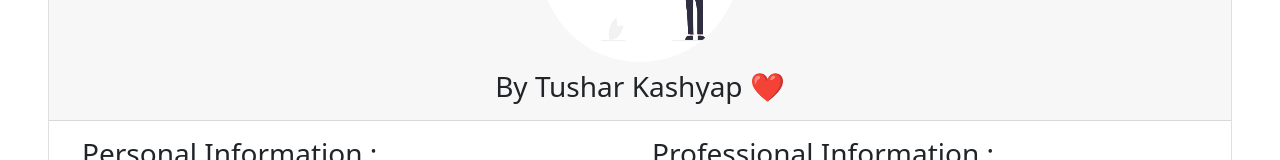
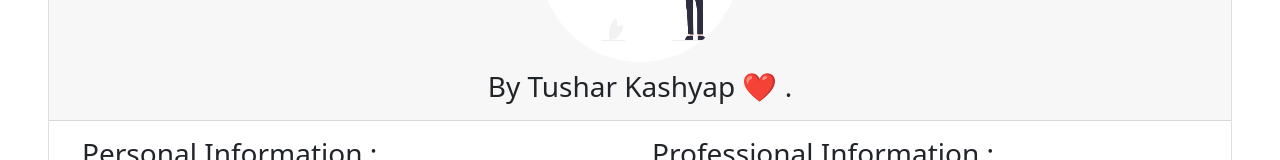
Before and after one commit to tusharkashyap2768/Resume-Builder, a plain HTML site: page index.html in a window 1280 px wide. Shown: the part 227-387 px from the top of the page. Drawn offline with nearby package versions, Linux system fonts and the light colour scheme.

Commit message:
Update index.html

```diff
--- a/index.html
+++ b/index.html
@@ -23,7 +23,7 @@
                 <img class="circular--square" src="undraw_Updated_resume_re_q1or.png" />
             </div>
 
-            <h3 class="text-center">By Tushar Kashyap ❤️ </h3>
+            <h3 class="text-center">By Tushar Kashyap ❤️ . </h3>
 
         </div>
         <div class="card-body">
```
